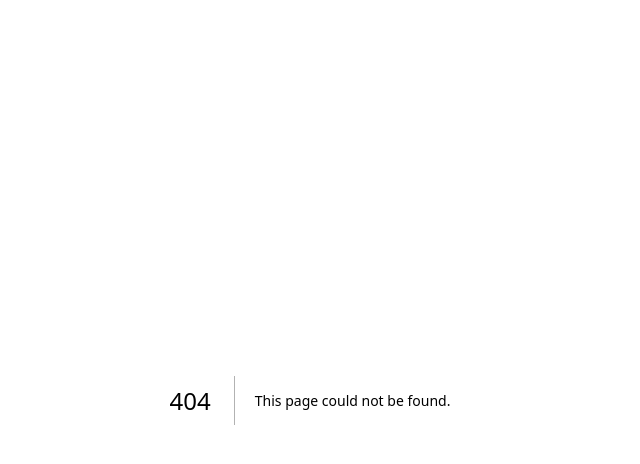
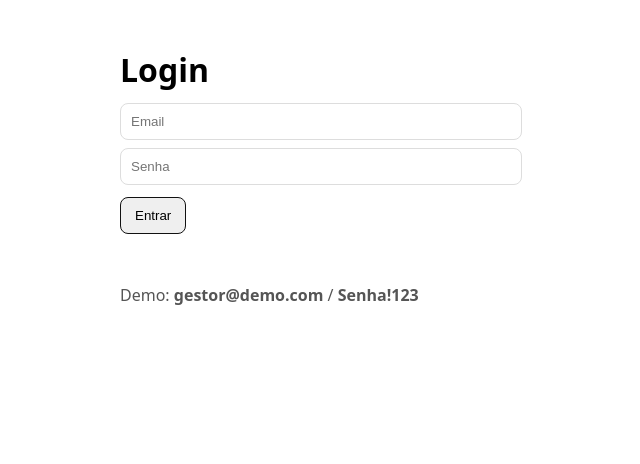
Before and after one commit to patricklazzarintruth/gestao-sdr-closer-new, a Next.js app: page /login in a window 1280 px wide. Before the commit this address had no page. Shown: the top 464 px of the page, without its empty margins (330-970 px from the left). Built offline with nearby package versions, Linux system fonts and the light colour scheme; no server answers.

Commit message:
Create page.js

```diff
--- /dev/null
+++ b/app/login/page.js
@@ -0,0 +1,46 @@
+"use client";
+import { useState } from "react";
+import { supabase } from "@/lib/supabase";
+
+export default function Login() {
+  const [email, setEmail] = useState("");
+  const [password, setPassword] = useState("");
+  const [msg, setMsg] = useState("");
+
+  const submit = async (e) => {
+    e.preventDefault();
+    setMsg("Entrando...");
+    const { error } = await supabase.auth.signInWithPassword({ email, password });
+    if (error) setMsg(error.message);
+    else { setMsg("OK"); window.location.href = "/"; }
+  };
+
+  return (
+    <main style={{ maxWidth: 380, margin: "48px auto", fontFamily: "system-ui, -apple-system, Segoe UI, Roboto, sans-serif" }}>
+      <h1 style={{ marginBottom: 12 }}>Login</h1>
+      <form onSubmit={submit}>
+        <input
+          type="email"
+          placeholder="Email"
+          value={email}
+          onChange={e=>setEmail(e.target.value)}
+          required
+          style={{display:"block", width:"100%", padding:10, marginBottom:8, border:"1px solid #ddd", borderRadius:8}}
+        />
+        <input
+          type="password"
+          placeholder="Senha"
+          value={password}
+          onChange={e=>setPassword(e.target.value)}
+          required
+          style={{display:"block", width:"100%", padding:10, marginBottom:12, border:"1px solid #ddd", borderRadius:8}}
+        />
+        <button type="submit" style={{padding:"10px 14px", borderRadius:8, border:"1px solid #111"}}>
+          Entrar
+        </button>
+      </form>
+      <p style={{marginTop:10, minHeight:24}}>{msg}</p>
+      <p style={{marginTop:16, color:"#555"}}>Demo: <b>gestor@demo.com</b> / <b>Senha!123</b></p>
+    </main>
+  );
+}
```
